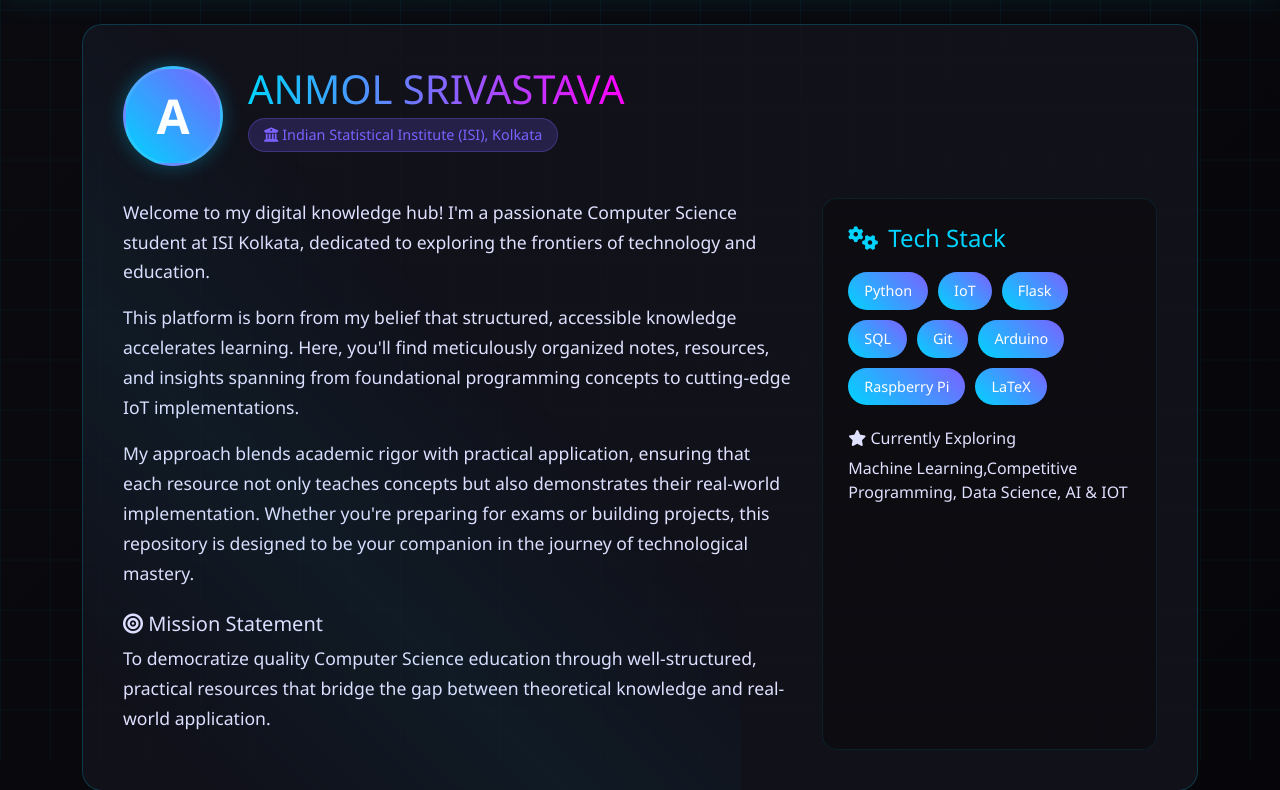
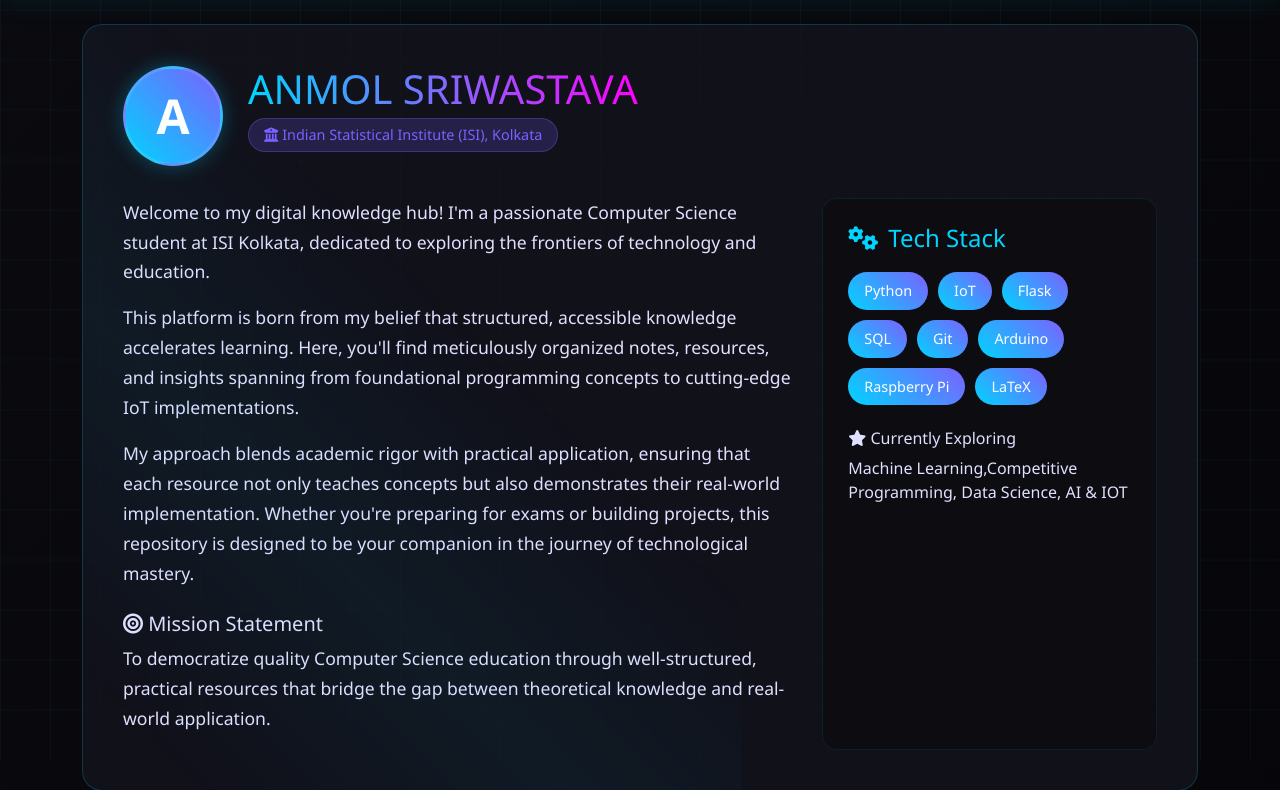
Before and after one commit to anmolsriwastava/anmolsrw, a Flask app: page / in a window 1280 px wide. Shown: the part 57-847 px from the top of the page. Run offline with Flask 3, Linux system fonts and the light colour scheme.

Commit message:
basic text changes

```diff
--- a/templates/home.html
+++ b/templates/home.html
@@ -8,7 +8,7 @@
             <div class="avatar-initial">A</div>
         </div>
         <div class="about-title">
-            <h1>ANMOL SRIVASTAVA</h1>
+            <h1>ANMOL SRIWASTAVA</h1>
             <p class="institute-badge">
                 <i class="fas fa-university"></i> Indian Statistical Institute (ISI), Kolkata
             </p>
```
